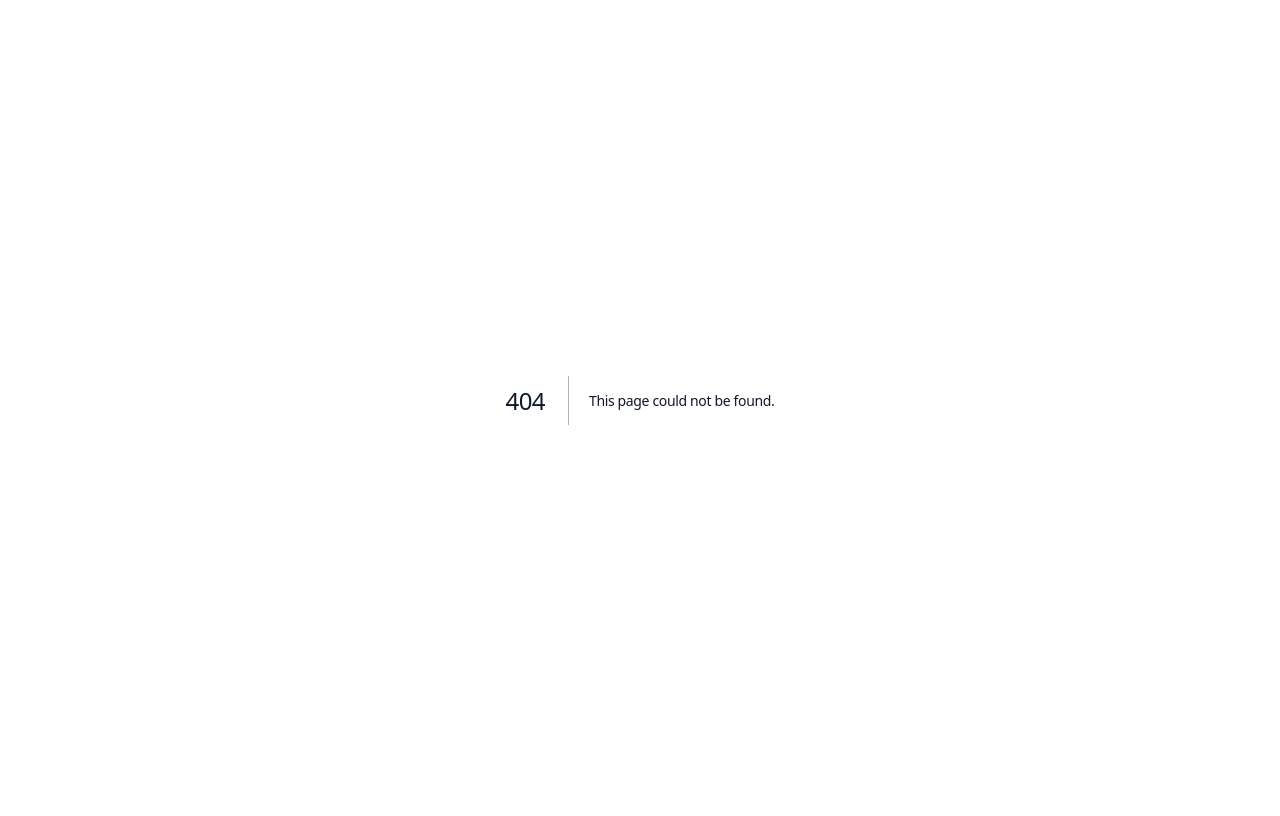
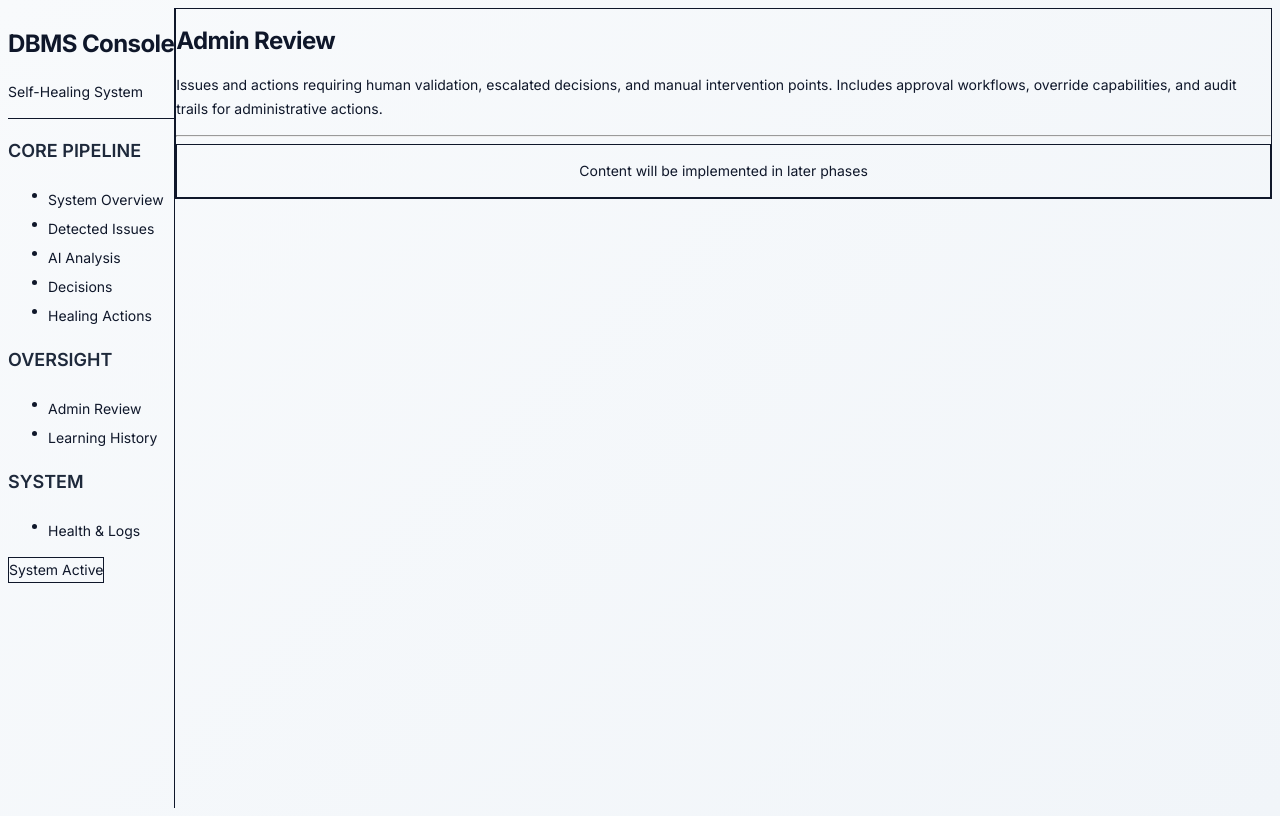
Before and after one commit to TSR0705/DBMS_PROJECT_SELF-HEALING-DATABASE, a Next.js app: page /dashboard/admin-review in a window 1280 px wide. Before the commit this address had no page. Built offline with nearby package versions, Linux system fonts and the light colour scheme.

Commit message:
Add dashboard admin review page
What: Adding the admin review section of the dashboard

Notes: This page provides admin review functionality for the DBMS self-healing system

```diff
--- /dev/null
+++ b/app/dashboard/admin-review/page.tsx
@@ -0,0 +1,25 @@
+// Admin Review - Human validation and intervention points
+// Displays items requiring human approval, escalated issues, and manual overrides
+export default function AdminReview() {
+  return (
+    <div className="max-w-content-lg">
+      <header className="mb-xl">
+        <h1 className="text-xl font-semibold text-gray-900 mb-sm">
+          Admin Review
+        </h1>
+        <p className="text-sm text-gray-600 leading-relaxed">
+          Issues and actions requiring human validation, escalated decisions, and manual intervention points.
+          Includes approval workflows, override capabilities, and audit trails for administrative actions.
+        </p>
+      </header>
+
+      <hr className="border-gray-200 mb-xl" />
+
+      <div className="bg-gray-50 border border-gray-200 rounded-lg p-lg">
+        <p className="text-sm text-gray-500 text-center">
+          Content will be implemented in later phases
+        </p>
+      </div>
+    </div>
+  );
+}
```
